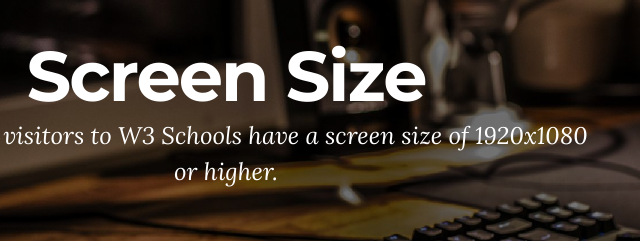
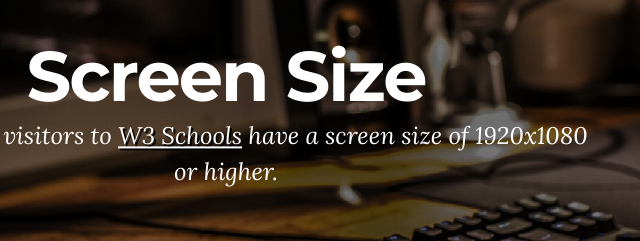
Before and after one commit to Phits/responsive-vs-adaptive, a plain HTML site: page responsive/index.html in a window 1280 px wide. Shown: the part 1927-2168 px from the top of the page, 414-1054 px from the left. Drawn offline with Linux system fonts and the light colour scheme.

Commit message:
Added link for W3 Schools

```diff
--- a/responsive/assets/mobirise/css/mbr-additional.css
+++ b/responsive/assets/mobirise/css/mbr-additional.css
@@ -381,6 +381,7 @@ h6,
 .lead a:hover {
   color: #ffffff;
   text-shadow: 2px 2px #000000;
+  text-decoration: underline;
 }
 .lead blockquote {
   border-color: #c0a375;
--- a/responsive/index.html
+++ b/responsive/index.html
@@ -117,7 +117,7 @@
                                 <div class="row">
                                     <div class="col-md-8 col-md-offset-2 text-xs-center">
                                         <h2 class="mbr-section-title display-1">Screen Size</h2>
-                                        <p class="mbr-section-lead lead">48.6% of the visitors to W3 Schools have a screen size of 1920x1080 or higher.</p>
+                                        <p class="mbr-section-lead lead">48.6% of the visitors to <a href="https://www.w3schools.com/browsers/browsers_display.asp" target="_blank">W3 Schools</a> have a screen size of 1920x1080 or higher.</p>
 
 
                                     </div>
```
